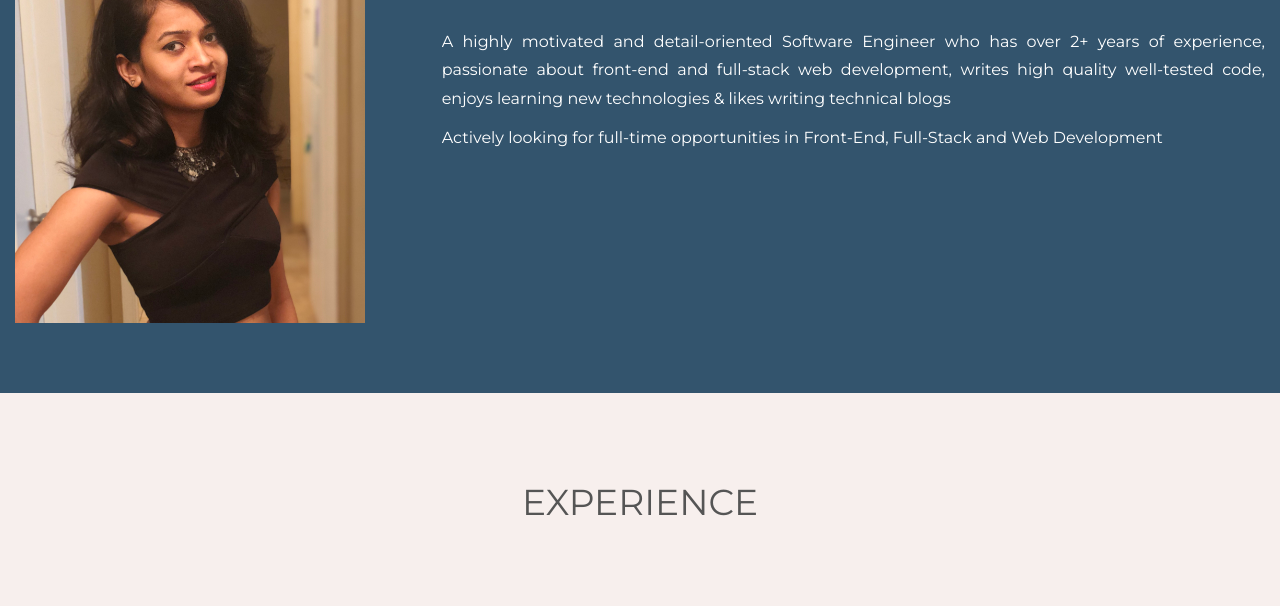
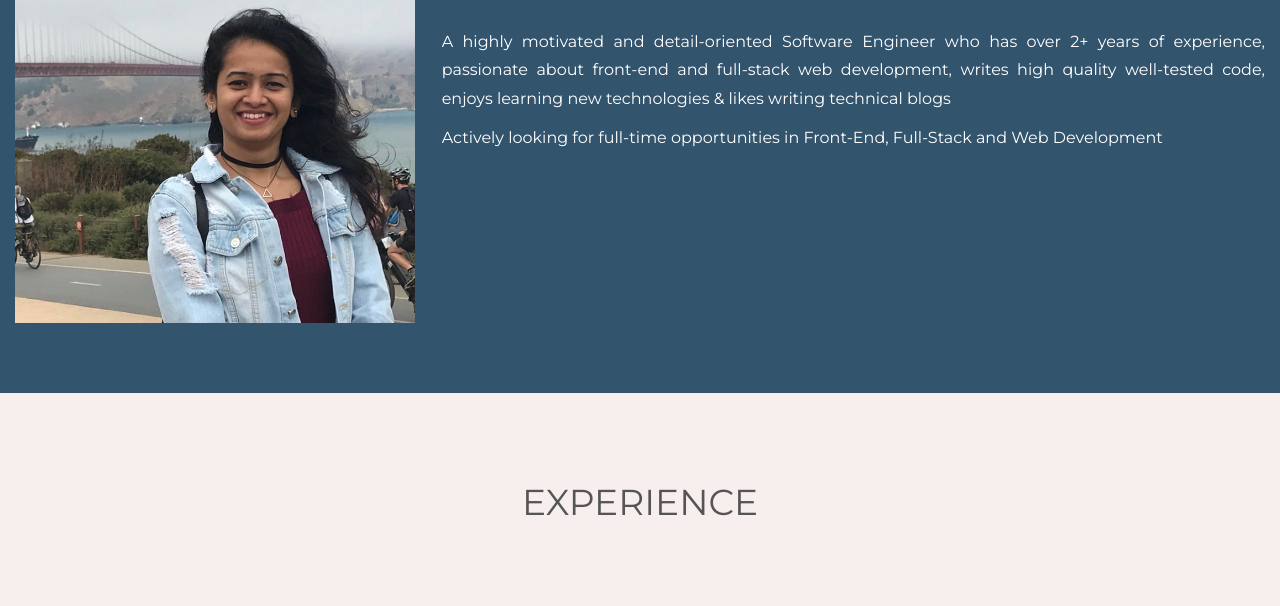
Before and after one commit to namrathasubramanya/namrathasubramanya.github.io, a plain HTML site: page index.html in a window 1280 px wide. Shown: the part 227-833 px from the top of the page. Drawn offline with nearby package versions, Linux system fonts and the light colour scheme.

Commit message:
image change

```diff
--- a/index.html
+++ b/index.html
@@ -39,7 +39,7 @@
 <div id="introduction" class="container-fluid bg-1 text-center">
   <div class="row">
     <div class="col-md-4">
-      <img src="Pictures/IMG_1534.jpg" width="350px" height="400px"/>
+      <img src="Pictures/IMG_1379.jpg" width="400" height="400"/>
     </div>
     <div class="col-md-8">
       <h1 class="margin">NAMRATHA MANDYA SUBRAMANYA</h1>
```
Also changed, not shown: Pictures/IMG_1379.jpg (added), 2 other files.
